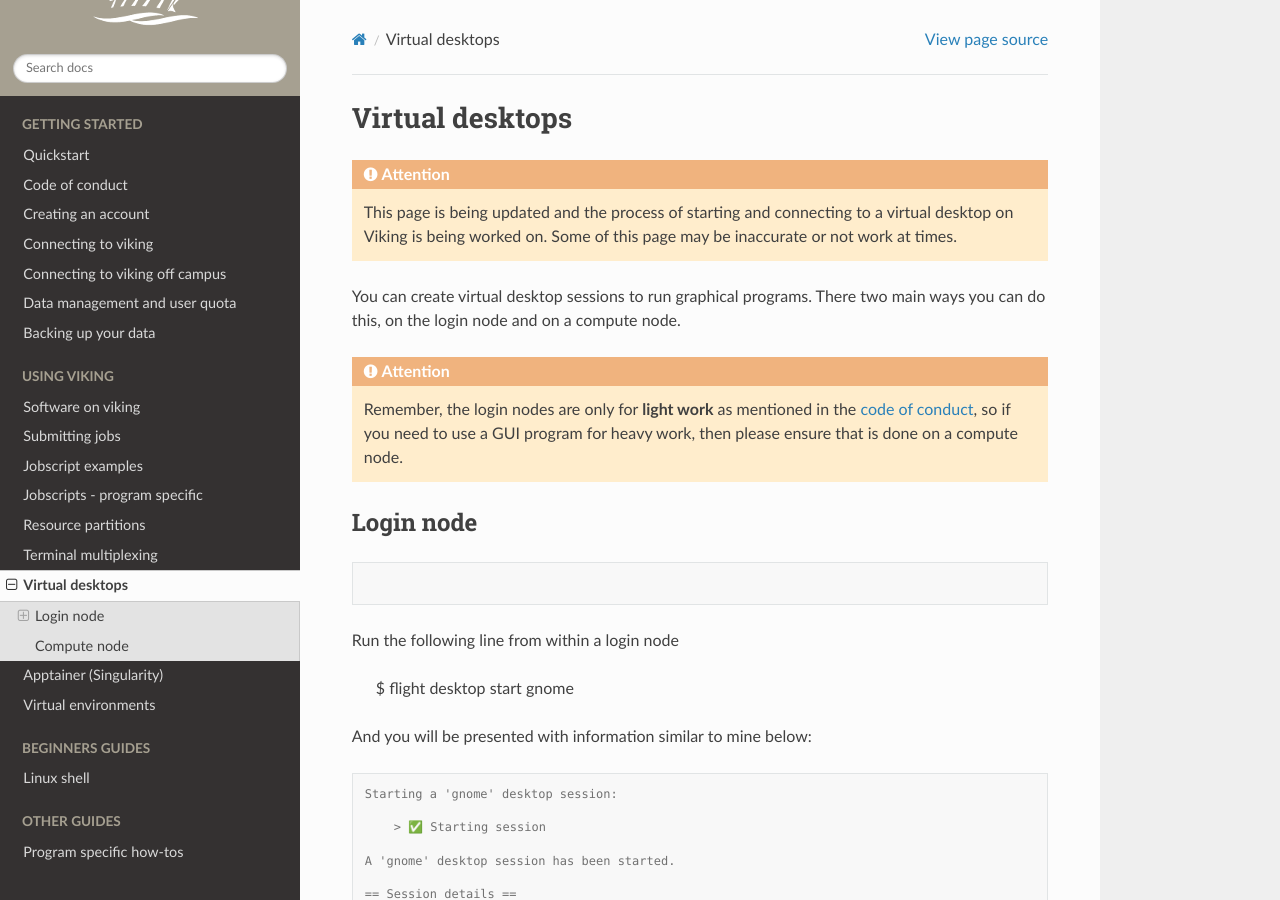
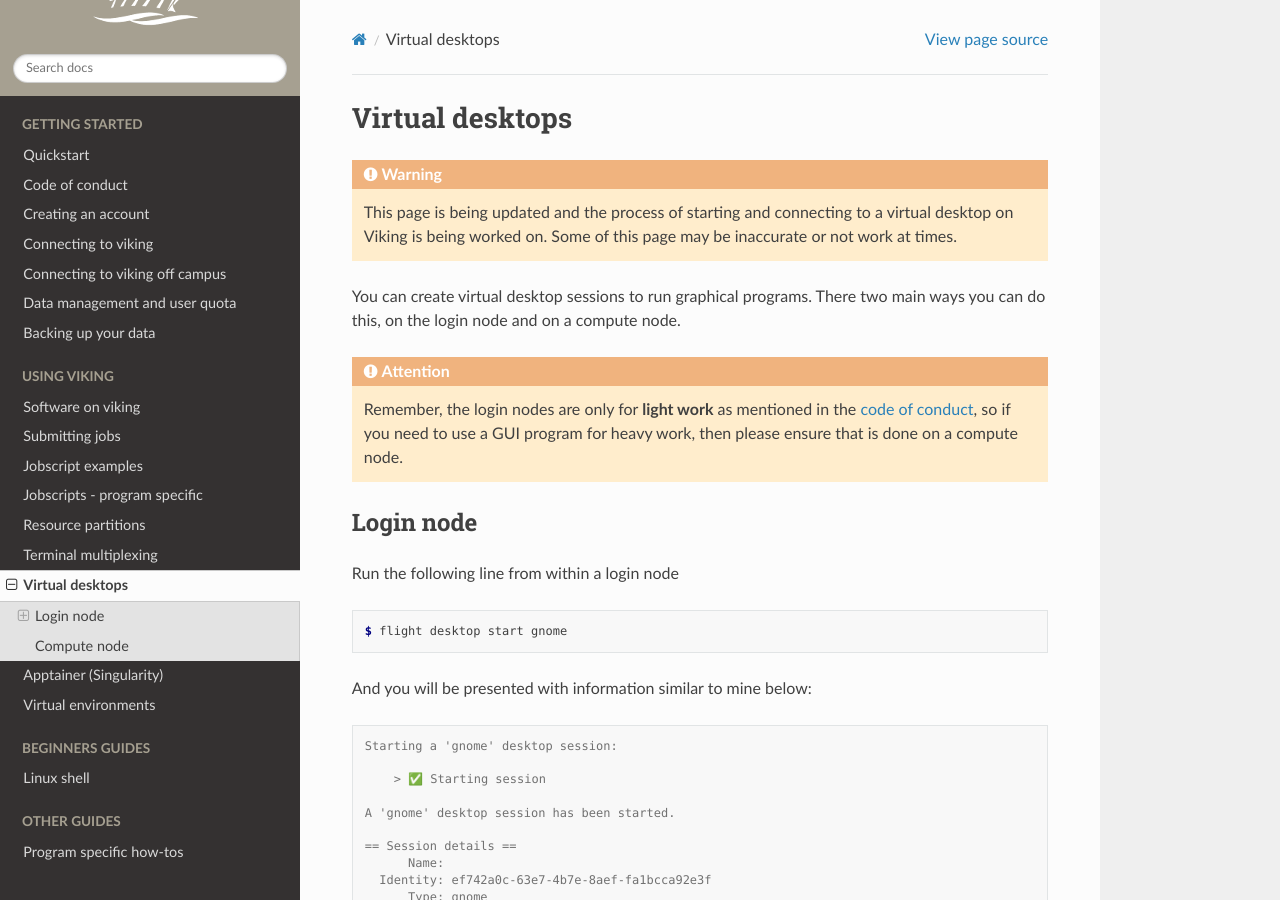
Before and after one commit to university-of-york/research-it-documentation, a Sphinx documentation site: the page built from docs/source/using_viking/virtual_desktops.rst, in a window 1280 px wide and 900 px high. Built offline with Sphinx 7.4.7 and the Read the Docs theme 2.0.0, drawn with Linux system fonts in a browser that asks for light colours; some of the changed lines change nothing that is shown; some of the changed text lies outside the part shown.

Commit message:
fix error

```diff
--- a/docs/source/using_viking/virtual_desktops.rst
+++ b/docs/source/using_viking/virtual_desktops.rst
@@ -1,7 +1,7 @@
 Virtual desktops
 ================
 
-.. attention::
+.. warning::
 
     This page is being updated and the process of starting and connecting to a virtual desktop on Viking is being worked on. Some of this page may be inaccurate or not work at times.
 
@@ -16,9 +16,9 @@ You can create virtual desktop sessions to run graphical programs. There two mai
 Login node
 ----------
 
+Run the following line from within a login node
+
 .. code-block:: console
-
-Run the following line from within a login node
 
     $ flight desktop start gnome
 
@@ -118,7 +118,7 @@ On Windows you can connect using `TightVNC <https://www.tightvnc.com/download.ph
 
 .. code-block:: console
 
-    144.32.247.22:5938
+    localhost:5902
 
 Linux
 """"""
```
